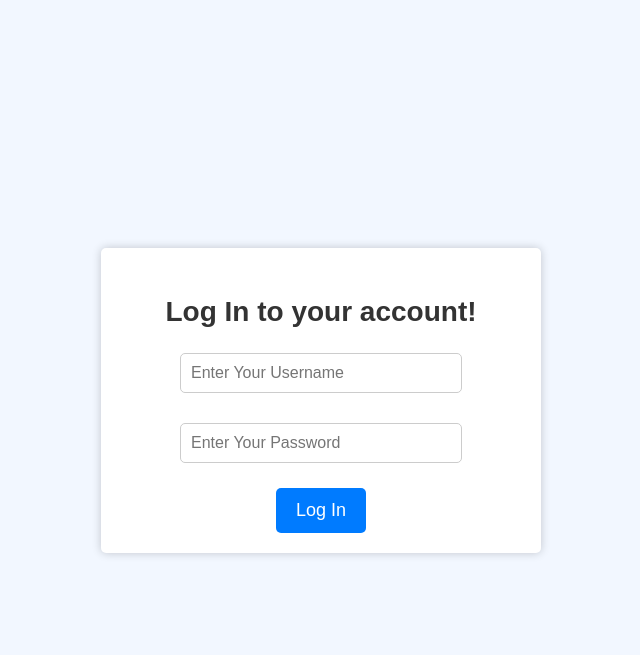
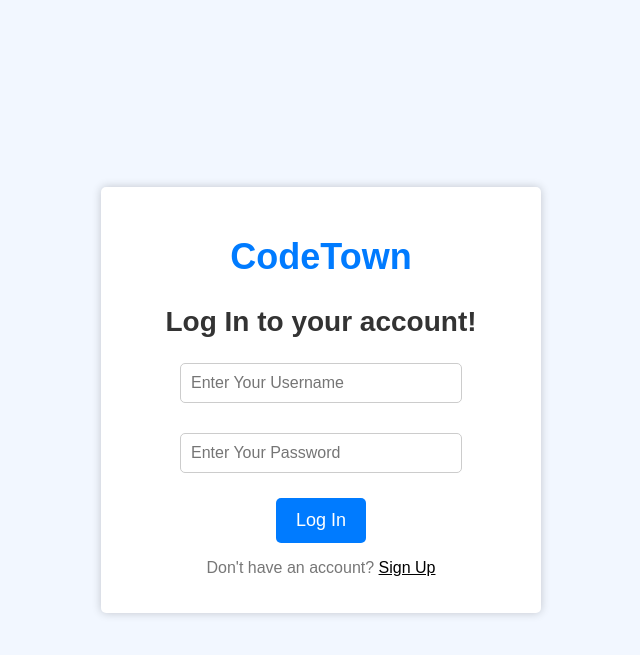
Before and after one commit to Akash-Gupta-2000/Online-Judge, a Django app: page /users/login/ in a window 1280 px wide. Shown: the top 655 px of the page, without its empty margins (319-959 px from the left). Run offline with Django 4.2, Linux system fonts and the light colour scheme.

Commit message:
Website Name and Signup Added

```diff
--- a/OJ_Server/User/templates/login.html
+++ b/OJ_Server/User/templates/login.html
@@ -33,6 +33,13 @@
             margin-bottom: 20px;
         }
 
+        h2.codetown {
+            font-size: 36px;
+            color: #007BFF; /* Blue color */
+            font-weight: bold;
+            margin-bottom: 20px;
+        }
+
         .form-group {
             margin-bottom: 20px;
         }
@@ -63,14 +70,15 @@
             top: 0;
             left: 0;
             right: 0;
-            background-color: #f8d7da;
-            border-color: #f5c6cb;
-            color: #721c24;
+            background-color: #d4edda; /* Green background color */
+            border-color: #c3e6cb; /* Green border color */
+            color: #155724; /* Green text color */
             padding: 10px;
             border-radius: 5px;
             font-size: 16px;
             margin-bottom: 20px;
         }
+
 
         button[type="submit"] {
             background-color: #007BFF;
@@ -85,6 +93,29 @@
         button[type="submit"]:hover {
             background-color: #0056b3;
         }
+
+        /* Style for the "Sign Up" button */
+        .signup-button {
+            background: none; /* Remove background color */
+            border: none; /* Remove border */
+            font-weight: normal; /* Remove bold */
+            font-size: 16px; /* Set font size to match other words */
+            cursor: pointer;
+            text-decoration: underline; /* Add underline to text */
+            color: #000; /* Black color for the link */
+            margin-top: 10px; /* Add some spacing from the login form */
+            display: inline; /* Make the link inline */
+        }
+
+        .signup-button:hover {
+            text-decoration: none; /* Remove underline on hover */
+            color: #0056b3; /* Darker blue on hover */
+        }
+
+        /* Style for the "Don't have an account" text */
+        .dont-have-account {
+            color: #777; /* Grey color for the text */
+        }
     </style>
 </head>
 <body>
@@ -96,6 +127,7 @@
     {% endfor %}
 
     <div class="container">
+        <h2 class="codetown">CodeTown</h2>
         <h3>Log In to your account!</h3>
         <form method="post" action="/users/login/" class="mb-2">
             {% csrf_token %}
@@ -108,6 +140,7 @@
 
             <button type="submit" class="btn btn-primary">Log In</button>
         </form>
+        <p class="dont-have-account">Don't have an account? <a class="signup-button" href="/users/register/">Sign Up</a></p>
     </div>
 </body>
 </html>
```
